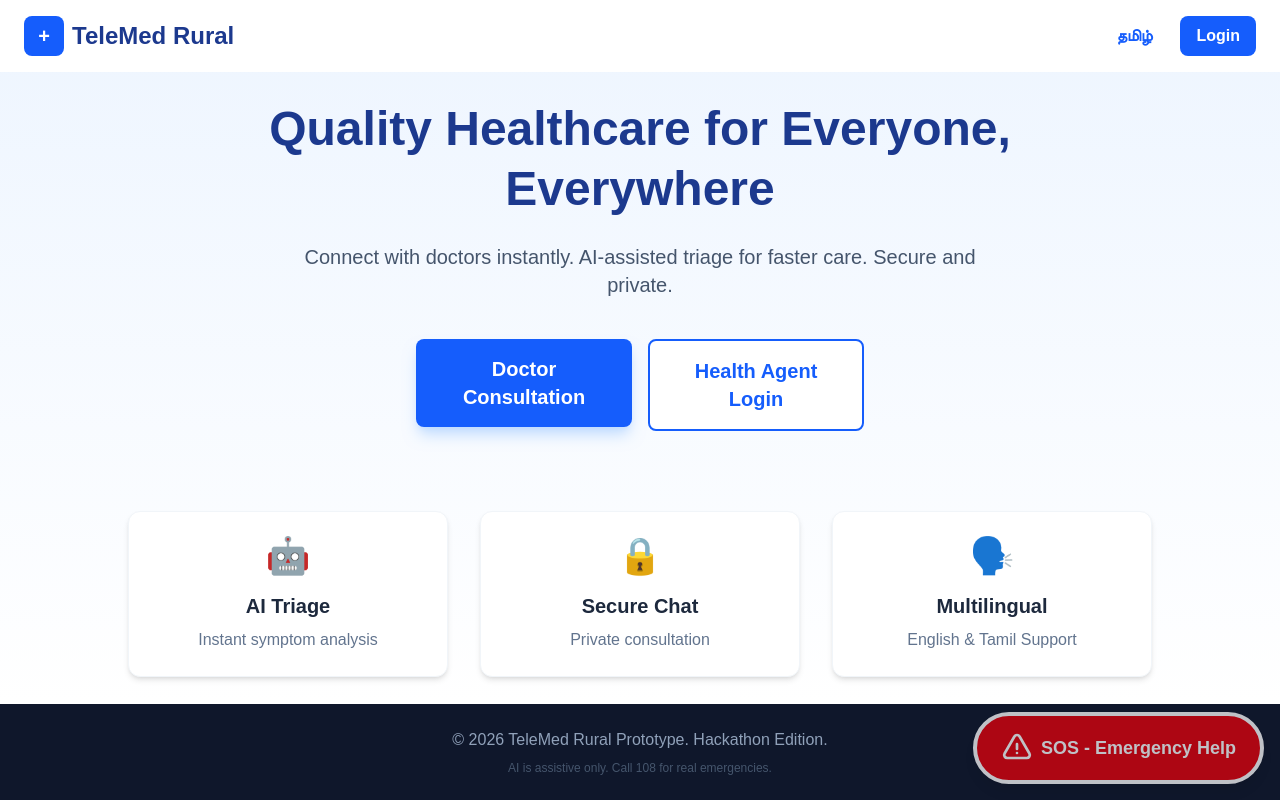
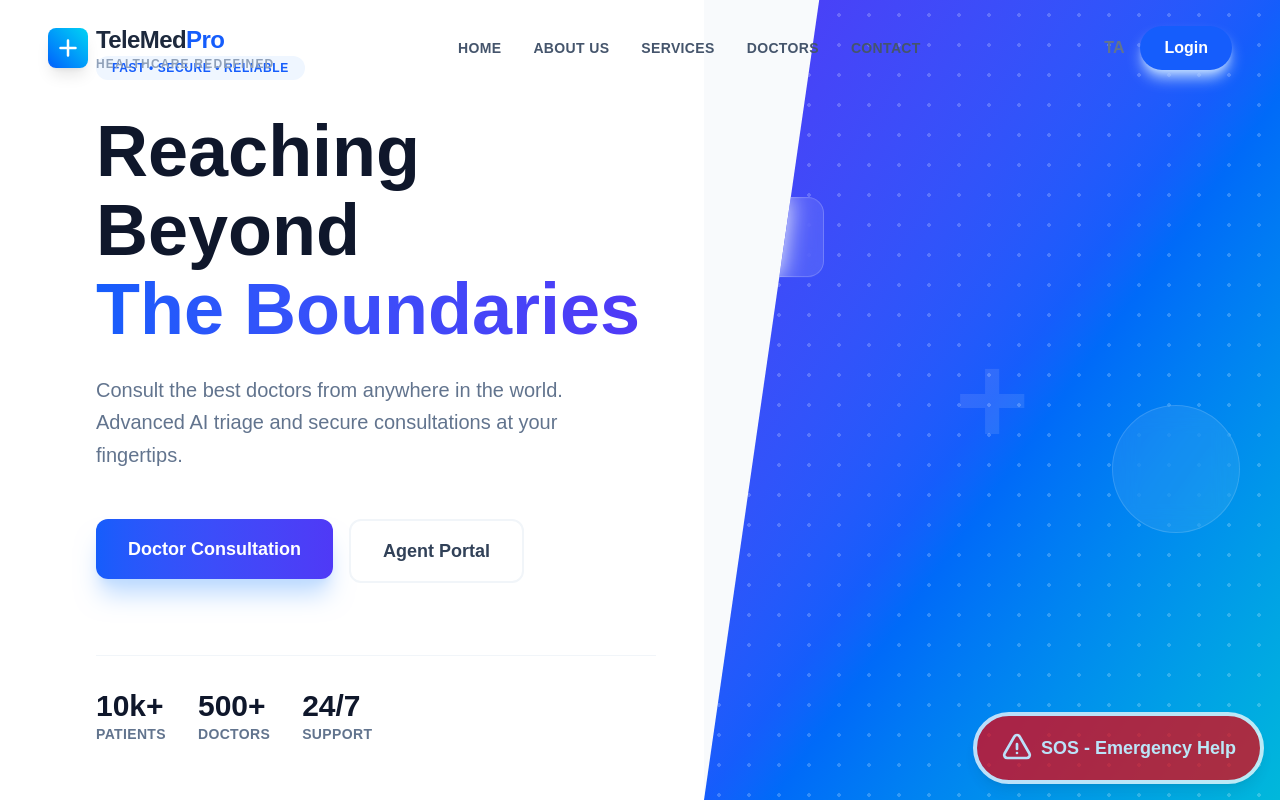
Before and after one commit to MOSESSAMDURAI/telemedicine-platform, a Next.js app in the folder client/: page / in a window 1280 px wide. Built offline with nearby package versions, Linux system fonts and the light colour scheme.

Commit message:
Redesign Landing Page

```diff
--- a/client/src/app/page.tsx
+++ b/client/src/app/page.tsx
@@ -3,75 +3,142 @@
 import Link from 'next/link';
 import { useLanguage } from '../context/LanguageContext';
 import Button from '../components/ui/Button';
+import { useState } from 'react';
 
 export default function Home() {
   const { t, language, setLanguage } = useLanguage();
+  const [mobileMenuOpen, setMobileMenuOpen] = useState(false);
 
   return (
-    <div className="min-h-screen flex flex-col">
-      {/* Header */}
-      <header className="bg-white shadow-sm py-4 px-6 flex justify-between items-center">
+    <div className="min-h-screen flex flex-col bg-white overflow-x-hidden font-sans">
+
+      {/* Navbar */}
+      <nav className="absolute top-0 left-0 w-full z-20 flex justify-between items-center py-6 px-4 md:px-12 max-w-7xl mx-auto">
+        {/* Logo */}
         <div className="flex items-center gap-2">
-          <div className="w-10 h-10 bg-blue-600 rounded-lg flex items-center justify-center text-white font-bold text-xl">+</div>
-          <h1 className="text-2xl font-bold text-blue-900">TeleMed Rural</h1>
+          <div className="bg-gradient-to-tr from-blue-600 to-cyan-400 text-white p-2 rounded-lg shadow-lg">
+            <svg xmlns="http://www.w3.org/2000/svg" fill="none" viewBox="0 0 24 24" strokeWidth={2.5} stroke="currentColor" className="w-6 h-6">
+              <path strokeLinecap="round" strokeLinejoin="round" d="M12 4.5v15m7.5-7.5h-15" />
+            </svg>
+          </div>
+          <div className="flex flex-col leading-none">
+            <span className="text-2xl font-extrabold text-slate-800 tracking-tight">TeleMed<span className="text-blue-600">Pro</span></span>
+            <span className="text-xs font-semibold text-slate-400 tracking-widest uppercase">Healthcare Redefined</span>
+          </div>
         </div>
-        <div className="flex gap-4 items-center">
+
+        {/* Desktop Links */}
+        <div className="hidden md:flex items-center gap-8 text-sm font-bold text-slate-600 tracking-wide uppercase">
+          {['Home', 'About Us', 'Services', 'Doctors', 'Contact'].map((item) => (
+            <a key={item} href="#" className="hover:text-blue-600 transition-colors">{item}</a>
+          ))}
+        </div>
+
+        {/* Actions */}
+        <div className="hidden md:flex items-center gap-4">
           <button
             onClick={() => setLanguage(language === 'en' ? 'ta' : 'en')}
-            className="text-blue-600 font-semibold hover:bg-blue-50 px-3 py-1 rounded"
+            className="text-slate-500 font-bold hover:text-blue-600 transition-colors"
           >
-            {language === 'en' ? 'தமிழ்' : 'English'}
+            {language === 'en' ? 'TA' : 'EN'}
           </button>
           <Link href="/login">
-            <Button variant="primary">{t('login')}</Button>
-          </Link>
-        </div>
-      </header>
-
-      {/* Hero Section */}
-      <main className="flex-1 flex flex-col items-center justify-center p-6 text-center bg-gradient-to-b from-blue-50 to-white">
-        <h2 className="text-4xl md:text-5xl font-extrabold text-blue-900 mb-6 max-w-3xl leading-tight">
-          {language === 'en' ? 'Quality Healthcare for Everyone, Everywhere' : 'எல்லோருக்கும், எங்கும் தரமான சுகாதாரம்'}
-        </h2>
-        <p className="text-xl text-slate-600 mb-10 max-w-2xl">
-          {language === 'en'
-            ? 'Connect with doctors instantly. AI-assisted triage for faster care. Secure and private.'
-            : 'உடனடியாக மருத்துவர்களுடன் இணைக்கவும். விரைவான சிகிச்சைக்காக AI உதவி.'}
-        </p>
-
-        <div className="flex flex-col sm:flex-row gap-4 w-full max-w-md">
-          <Link href="/login" className="flex-1">
-            <Button size="lg" className="w-full text-xl py-4 shadow-lg shadow-blue-200">
-              {t('consultation')}
-            </Button>
-          </Link>
-          <Link href="/login?role=agent" className="flex-1">
-            <Button variant="secondary" size="lg" className="w-full text-xl py-4">
-              {language === 'en' ? 'Health Agent Login' : 'சுகாதார முகவர் உள்நுழைவு'}
-            </Button>
+            <button className="bg-blue-600 text-white px-6 py-2.5 rounded-full font-bold shadow-lg shadow-blue-200 hover:bg-blue-700 hover:shadow-blue-300 transition-all transform hover:-translate-y-0.5">
+              {t('login')}
+            </button>
           </Link>
         </div>
 
-        {/* Features Grid */}
-        <div className="grid grid-cols-1 md:grid-cols-3 gap-8 mt-20 max-w-5xl w-full">
-          {[
-            { title: 'AI Triage', icon: '🤖', desc: 'Instant symptom analysis' },
-            { title: 'Secure Chat', icon: '🔒', desc: 'Private consultation' },
-            { title: 'Multilingual', icon: '🗣️', desc: 'English & Tamil Support' }
-          ].map((f, i) => (
-            <div key={i} className="bg-white p-6 rounded-xl shadow-md border border-slate-100 flex flex-col items-center">
-              <span className="text-4xl mb-4">{f.icon}</span>
-              <h3 className="text-xl font-bold text-slate-800 mb-2">{f.title}</h3>
-              <p className="text-slate-500">{f.desc}</p>
+        {/* Mobile Menu Button */}
+        <button className="md:hidden text-slate-800" onClick={() => setMobileMenuOpen(!mobileMenuOpen)}>
+          <svg xmlns="http://www.w3.org/2000/svg" fill="none" viewBox="0 0 24 24" strokeWidth={2} stroke="currentColor" className="w-8 h-8">
+            <path strokeLinecap="round" strokeLinejoin="round" d="M3.75 6.75h16.5M3.75 12h16.5m-16.5 5.25h16.5" />
+          </svg>
+        </button>
+      </nav>
+
+      {/* Hero Section */}
+      <main className="relative flex-1 flex flex-col md:flex-row items-center pt-24 md:pt-0">
+
+        {/* Left Content */}
+        <div className="w-full md:w-[55%] px-6 md:pl-24 md:pr-12 flex flex-col justify-center gap-6 z-10 pt-10 md:pt-0">
+          <span className="inline-block px-4 py-1 bg-blue-50 text-blue-600 rounded-full text-xs font-bold w-fit tracking-wider uppercase mb-2">
+            Fast • Secure • Reliable
+          </span>
+          <h1 className="text-5xl md:text-7xl font-extrabold text-slate-900 leading-[1.1]">
+            Reaching Beyond <br />
+            <span className="text-transparent bg-clip-text bg-gradient-to-r from-blue-600 to-indigo-600">
+              The Boundaries
+            </span>
+          </h1>
+          <p className="text-lg md:text-xl text-slate-500 max-w-lg leading-relaxed font-medium">
+            {language === 'en'
+              ? 'Consult the best doctors from anywhere in the world. Advanced AI triage and secure consultations at your fingertips.'
+              : 'உலகில் எங்கிருந்தும் சிறந்த மருத்துவர்களுடன் கலந்தாலோசிக்கவும்.'}
+          </p>
+
+          <div className="flex flex-col sm:flex-row gap-4 mt-6">
+            <Link href="/login" className="sm:w-auto">
+              <button className="w-full sm:w-auto px-8 py-4 bg-gradient-to-r from-blue-600 to-indigo-600 text-white text-lg font-bold rounded-xl shadow-xl shadow-blue-200 hover:shadow-2xl hover:shadow-blue-300 transition-all transform hover:-translate-y-1">
+                {t('consultation')}
+              </button>
+            </Link>
+            <Link href="/login?role=agent" className="sm:w-auto">
+              <button className="w-full sm:w-auto px-8 py-4 bg-white text-slate-700 border-2 border-slate-100 text-lg font-bold rounded-xl hover:bg-slate-50 hover:border-slate-200 transition-all">
+                {language === 'en' ? 'Agent Portal' : 'முகவர் போர்டல்'}
+              </button>
+            </Link>
+          </div>
+
+
+          {/* Stats Row */}
+          <div className="flex gap-8 mt-12 border-t border-slate-100 pt-8">
+            <div>
+              <h3 className="text-3xl font-bold text-slate-900">10k+</h3>
+              <p className="text-sm text-slate-500 font-semibold uppercase tracking-wide">Patients</p>
             </div>
-          ))}
+            <div>
+              <h3 className="text-3xl font-bold text-slate-900">500+</h3>
+              <p className="text-sm text-slate-500 font-semibold uppercase tracking-wide">Doctors</p>
+            </div>
+            <div>
+              <h3 className="text-3xl font-bold text-slate-900">24/7</h3>
+              <p className="text-sm text-slate-500 font-semibold uppercase tracking-wide">Support</p>
+            </div>
+          </div>
         </div>
+
+        {/* Right Visual (Diagonal Background) */}
+        <div className="relative w-full md:w-[45%] h-[500px] md:h-screen bg-slate-50 overflow-hidden">
+          {/* The Gradient Shape */}
+          <div
+            className="absolute inset-0 bg-gradient-to-br from-indigo-600 via-blue-600 to-cyan-500"
+            style={{
+              clipPath: 'polygon(20% 0%, 100% 0, 100% 100%, 0% 100%)', // Diagonal Cut
+              borderTopLeftRadius: '0px' // Can adjust curve here if implementing curve with SVG
+            }}
+          >
+            {/* Overlay Pattern */}
+            <div className="absolute inset-0 opacity-20"
+              style={{
+                backgroundImage: 'radial-gradient(circle, #ffffff 2px, transparent 2px)',
+                backgroundSize: '30px 30px'
+              }}>
+            </div>
+
+            {/* Floating Elements (Decorative) */}
+            <div className="absolute top-1/4 left-10 w-20 h-20 bg-white/10 backdrop-blur-md rounded-2xl border border-white/20 animate-bounce delay-100"></div>
+            <div className="absolute bottom-1/3 right-10 w-32 h-32 bg-white/10 backdrop-blur-md rounded-full border border-white/20 animate-pulse"></div>
+
+            <div className="absolute top-1/2 left-1/2 transform -translate-x-1/2 -translate-y-1/2 text-white/10 text-9xl font-black select-none pointer-events-none">
+              +
+            </div>
+          </div>
+
+          {/* Can add an actual Image here later inside the clip-path */}
+        </div>
+
       </main>
-
-      <footer className="bg-slate-900 text-slate-400 py-6 text-center">
-        <p>© 2026 TeleMed Rural Prototype. Hackathon Edition.</p>
-        <p className="text-xs mt-2 text-slate-600">AI is assistive only. Call 108 for real emergencies.</p>
-      </footer>
     </div>
   );
 }
```
